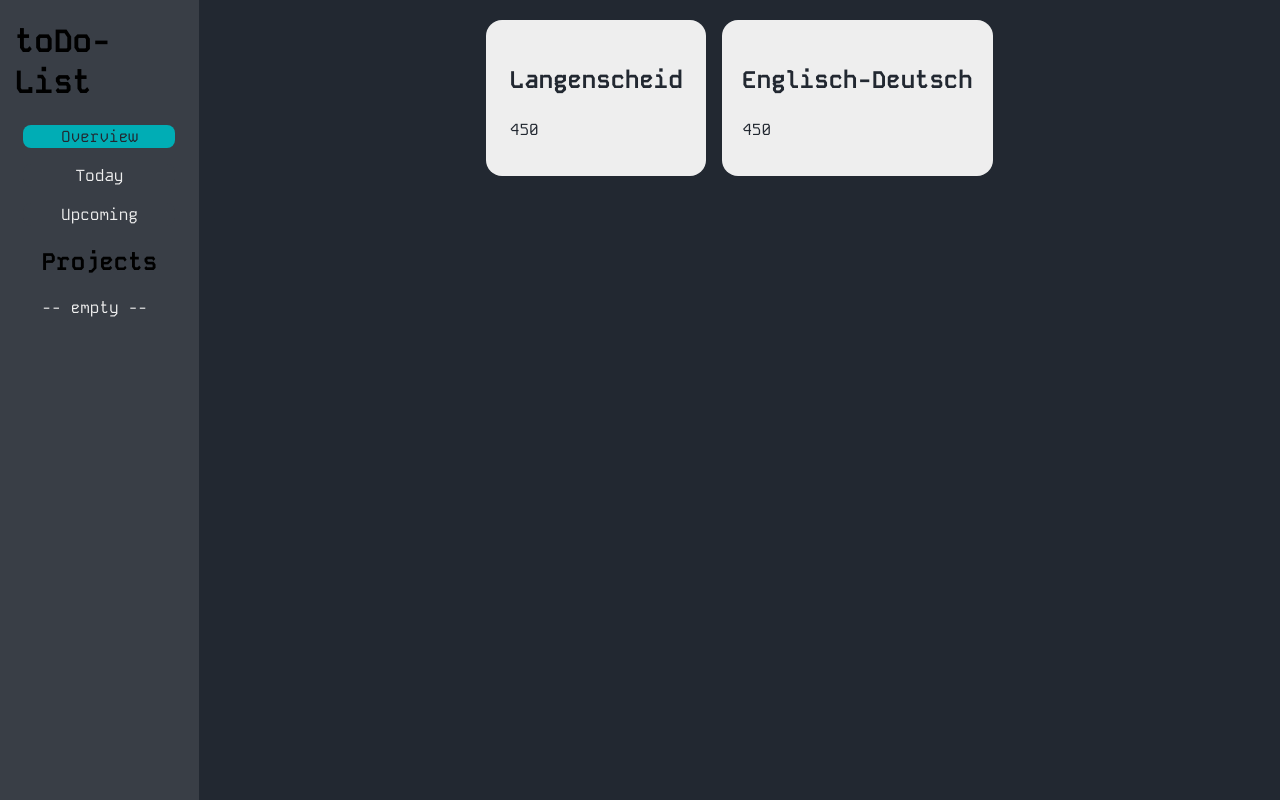
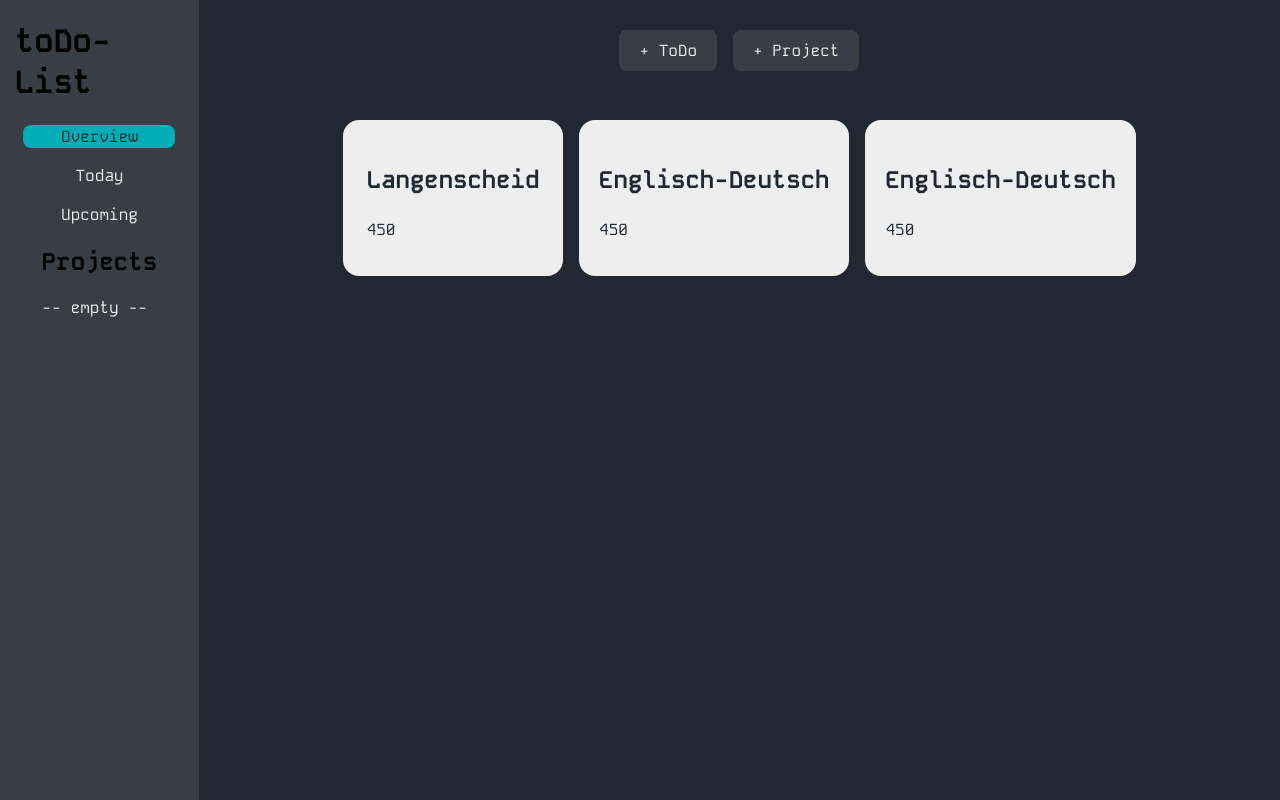
Before and after one commit to DerMoehre/toDo-List, a website with bundled scripts: page dist/index.html in a window 1280 px wide. Built offline with nearby package versions, Linux system fonts and the light colour scheme.

Commit message:
added logic for card rendering

```diff
--- a/src/index.js
+++ b/src/index.js
@@ -1,15 +1,11 @@
 import './style.css';
 import './fonts.css';
 
-import { generateEmptyToDoHtml } from './templates/emptyToDo';
+import { renderEmptyToDoHtml } from './templates/emptyToDo';
 import { renderToDoCard, generateOverviewToDoHtml, generateToDoCardHtml } from './templates/toDoOverview';
 import { myToDos, ToDoCard } from './templates/toDoCard';
 
-function renderEmptyToDoHtml () {
-    let content = document.querySelector('.content_container');
-    content.innerHTML = '';
-    content.innerHTML += generateEmptyToDoHtml();
-}
+
 
 function main() {
     if (myToDos.length < 1) {
@@ -19,7 +15,6 @@
         renderToDoCard();
     }
 
-    console.log(myToDos);
 }
 
 main();
--- a/src/style.css
+++ b/src/style.css
@@ -58,6 +58,22 @@
     border-radius: 8px;
 }
 
+.middle {
+    padding: 10px 20px;
+}
+
+.nav_content {
+    display: flex;
+    justify-content: center;
+    gap: 16px;
+    align-items: center;
+    height: 100px;
+}
+
+.d_none {
+    display: none;
+}
+
 .active {
     color: var(--color-background);
     background-color: var(--color-blue);
@@ -74,7 +90,7 @@
 
 .content_container {
     display: flex;
-    justify-content: center;
+    flex-direction: column;
     width: 100%;
 }
 
--- a/src/templates/emptyToDo.js
+++ b/src/templates/emptyToDo.js
@@ -9,4 +9,10 @@
     `
 }
 
-export { generateEmptyToDoHtml }
+function renderEmptyToDoHtml () {
+    let content = document.querySelector('.toDo_container');
+    content.innerHTML = '';
+    content.innerHTML += generateEmptyToDoHtml();
+}
+
+export { renderEmptyToDoHtml }
--- a/src/templates/toDoCard.js
+++ b/src/templates/toDoCard.js
@@ -2,6 +2,13 @@
     {
         project: 'Duden',
         title: 'Langenscheid',
+        description: 450,
+        dueDate: true,
+        priority: 'normal',
+    },
+    {
+        project: 'Duden',
+        title: 'Englisch-Deutsch',
         description: 450,
         dueDate: true,
         priority: 'normal',
--- a/src/templates/toDoOverview.js
+++ b/src/templates/toDoOverview.js
@@ -5,7 +5,7 @@
     console.log("toDo_container");
     return `
     <div class="toDo_container">
-
+        <p>Test</p>
     </div>
     `;
 }
@@ -23,14 +23,16 @@
     `;
 }
 
+function toggleNavContent () {
+    let navContent = document.querySelector('.nav_content');
+    navContent.classList.toggle('d_none');
+}
+
 function renderToDoCard () {
-    console.log(myToDos[0].title);
-    let content = document.querySelector('.content_container');
-    content.innerHTML = '';
-    content.innerHTML += generateOverviewToDoHtml();
     let toDoContainer = document.querySelector('.toDo_container');
+    toggleNavContent();
+    toDoContainer.innerHTML = '';
     for (let i = 0; i < myToDos.length; i++) {
-        console.log("for")
         toDoContainer.innerHTML += generateToDoCardHtml(myToDos[i].title, myToDos[i].description);
     }
 }
```
Also changed, not shown: dist/index.html, dist/index.js, dist/main.js, dist/style.css, dist/templates/emptyToDo.js, dist/templates/toDoCard.js, dist/templates/toDoOverview.js.
